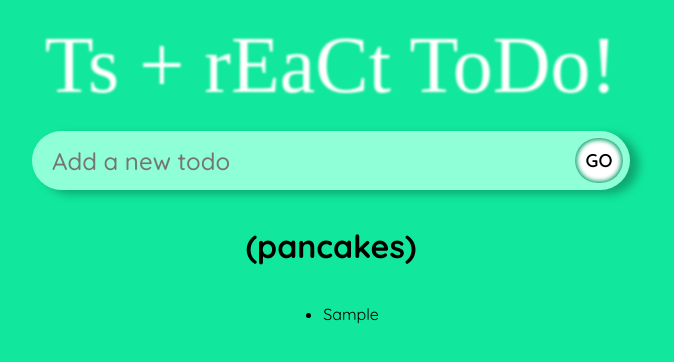
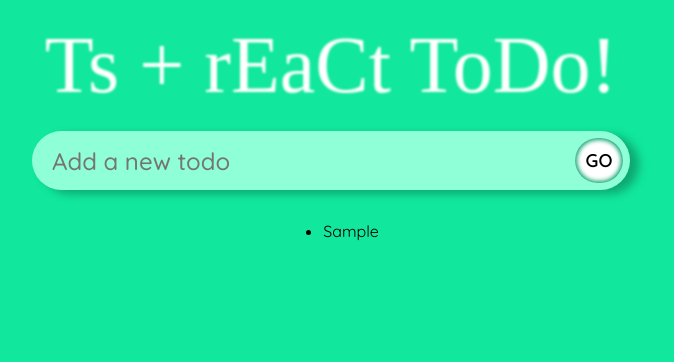
Before and after one commit to chrismochinski/typescript-react-todo, a React (Create React App) app: page / in a window 1280 px wide. Both pictures are taken after typing "Sample" into the empty fields and a click on the button "GO". Shown: the top 362 px of the page, without its empty margins (309-983 px from the left). Built offline with nearby package versions, Linux system fonts and the light colour scheme; a web font is replaced by a local one.

Commit message:
react icons and todo progress

```diff
--- a/package.json
+++ b/package.json
@@ -12,6 +12,7 @@
     "@types/react-dom": "^17.0.11",
     "react": "^17.0.2",
     "react-dom": "^17.0.2",
+    "react-icons": "^4.3.1",
     "react-scripts": "5.0.0",
     "typescript": "^4.5.5",
     "web-vitals": "^2.1.4"
--- a/src/App.css
+++ b/src/App.css
@@ -101,3 +101,13 @@ form {
     transform: rotate(-17deg);
     transition: .2s ease-in-out;
 }
+
+
+/* ! TODO LIST ! */
+
+.todos {
+    display: flex;
+    justify-content: space-evenly;
+    width: 80%;
+    flex-wrap: wrap;
+}
--- a/src/App.tsx
+++ b/src/App.tsx
@@ -24,13 +24,8 @@ const App: React.FC = () => {
     <div className="App">
       <h1 className="header">Ts + rEaCt ToDo!</h1>
       <InputField todo={todo} setTodo={setTodo} handleAdd={handleAdd}/>
-      <TodoList />
-      <ul>
+      <TodoList todos={todos} setTodos={setTodos} />
 
-      {todos.map((item) => (
-          <li>{item.todo}</li>
-          ))}
-          </ul>
     </div>
   );
 }
--- a/src/components/TodoList.tsx
+++ b/src/components/TodoList.tsx
@@ -1,11 +1,22 @@
-import React from 'react'
+import React from "react";
+import "../App.css";
+import { Todo } from "../model";
 
-const TodoList = () => {
-  return (
-    <>
-    <h1>(pancakes)</h1>
-    </>
-  )
+interface Props {
+  todos: Todo[];
+  setTodos: React.Dispatch<React.SetStateAction<Todo[]>>;
 }
 
-export default TodoList
+const TodoList: React.FC<Props> = ({ todos, setTodos }) => {
+  return (
+
+      <ul className="todos">
+        {todos.map((item) => (
+          <li className="singleTodo" key={item.id}>{item.todo}</li>
+        ))}
+      </ul>
+
+  );
+};
+
+export default TodoList;
```
Also changed, not shown: src/components/SingleTodo.tsx (added, +7 -0 lines), 1 other file (tests, documents, lock files or other folders).
